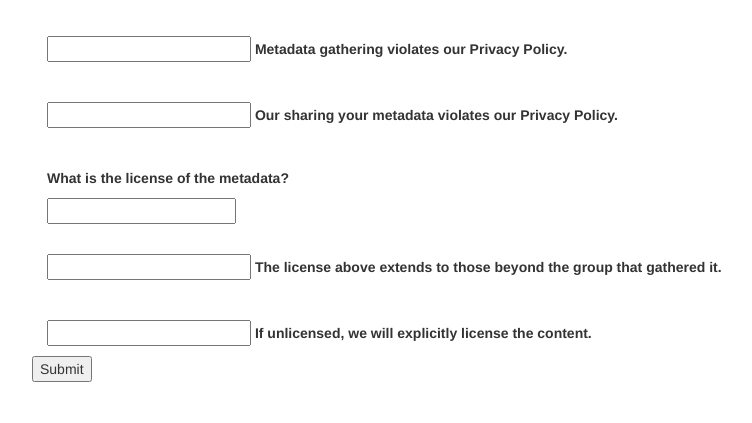
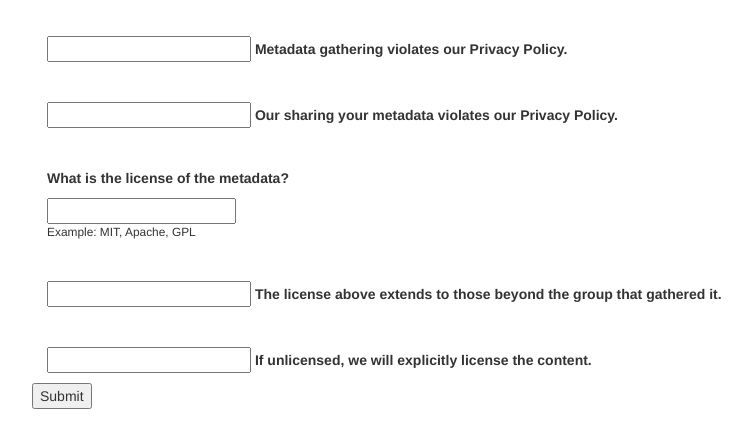
Before and after one commit to erinspace/share_registration, a Django app: template provider_registration/templates/provider_registration/initial_registration_form.html in a window 1280 px wide. Shown: the part 1105-1528 px from the top of the page, without its empty margins (53-805 px from the left). Before the commit the page ends 1487 px from the top, so only its background shows below. Run offline with Django 3.2, Linux system fonts and the light colour scheme; the template is opened without the code that fills it, so the values that code supplies are empty, except form fields; tables that the repository leaves empty hold one stand-in row (values such as "Sample post"); form fields are guessed from the names that the template uses; some libraries are stand-ins or nearby versions.

Commit message:
Add license examples

```diff
--- a/provider_registration/templates/provider_registration/initial_registration_form.html
+++ b/provider_registration/templates/provider_registration/initial_registration_form.html
@@ -108,6 +108,7 @@
                       </span>
                     {% endif %}
                     {{ form.meta_license }}
+                    <p><small>Example: MIT, Apache, GPL</small></p>
                 </div>
 
                 <div class="field_entry">
```
